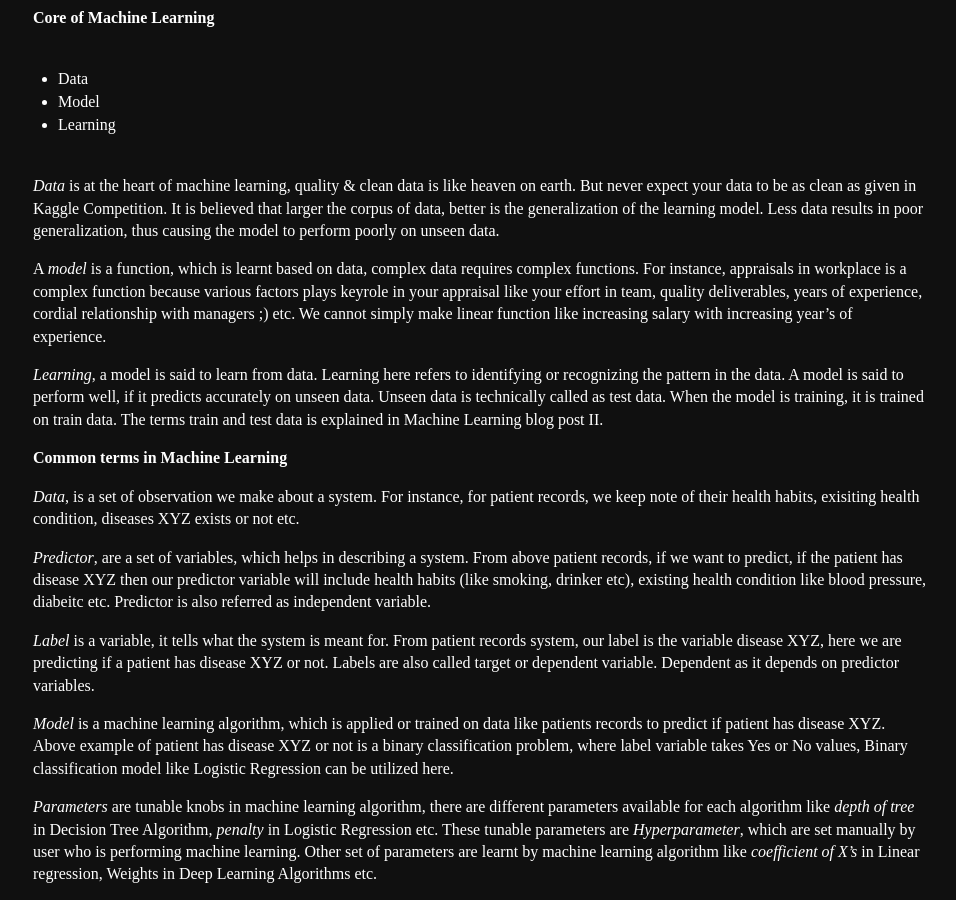
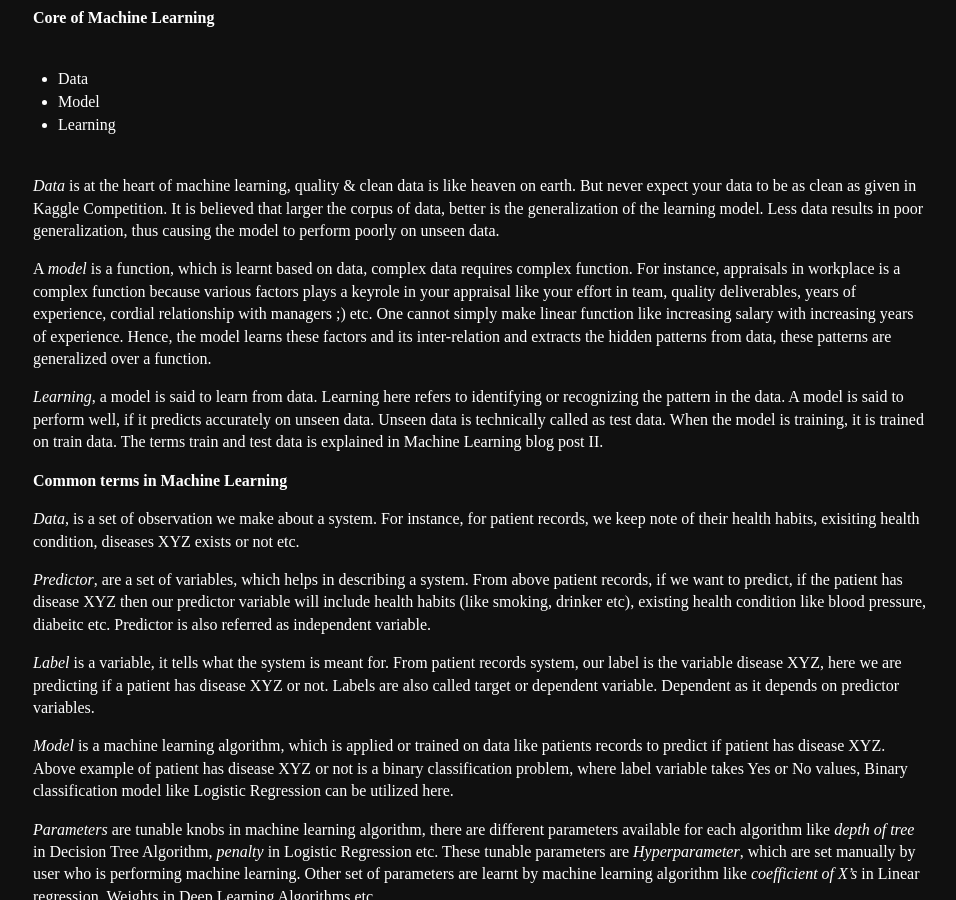
Before and after one commit to Mayurji/mayurji.github.io, a Jekyll site: the page built from _machine-learning/2020-11-06-machine-learning-I.md, in a window 1280 px wide and 900 px high, scrolled down 1074 px. Shown: the whole window, without its empty margins (159-1115 px from the left). Built offline with Jekyll 4.4.1, drawn with Linux system fonts in a browser that asks for light colours; comment, search, counter and statistics services are not loaded.

Commit message:
Update 2020-11-06-machine-learning-I.md

```diff
--- a/_machine-learning/2020-11-06-machine-learning-I.md
+++ b/_machine-learning/2020-11-06-machine-learning-I.md
@@ -29,7 +29,7 @@ Machine Learning is essentially a form of applied statistics with increased emph
 
 *Data* is at the heart of machine learning, quality & clean data is like heaven on earth. But never expect your data to be as clean as given in Kaggle Competition. It is believed that larger the corpus of data, better is the generalization of the learning model. Less data results in poor generalization, thus causing the model to perform poorly on unseen data.
 
-A *model* is a function, which is learnt based on data, complex data requires complex functions. For instance, appraisals in workplace is a complex function because various factors plays keyrole in your appraisal like your effort in team, quality deliverables, years of experience, cordial relationship with managers ;) etc. We cannot simply make linear function like increasing salary with increasing year's of experience.
+A *model* is a function, which is learnt based on data, complex data requires complex function. For instance, appraisals in workplace is a complex function because various factors plays a keyrole in your appraisal like your effort in team, quality deliverables, years of experience, cordial relationship with managers ;) etc. One cannot simply make linear function like increasing salary with increasing years of experience. Hence, the model learns these factors and its inter-relation and extracts the hidden patterns from data, these patterns are generalized over a function.
 
 *Learning*, a model is said to learn from data. Learning here refers to identifying or recognizing the pattern in the data. A model is said to perform well, if it predicts accurately on unseen data. Unseen data is technically called as test data. When the model is training, it is trained on train data. The terms train and test data is explained in Machine Learning blog post II.
 
```
